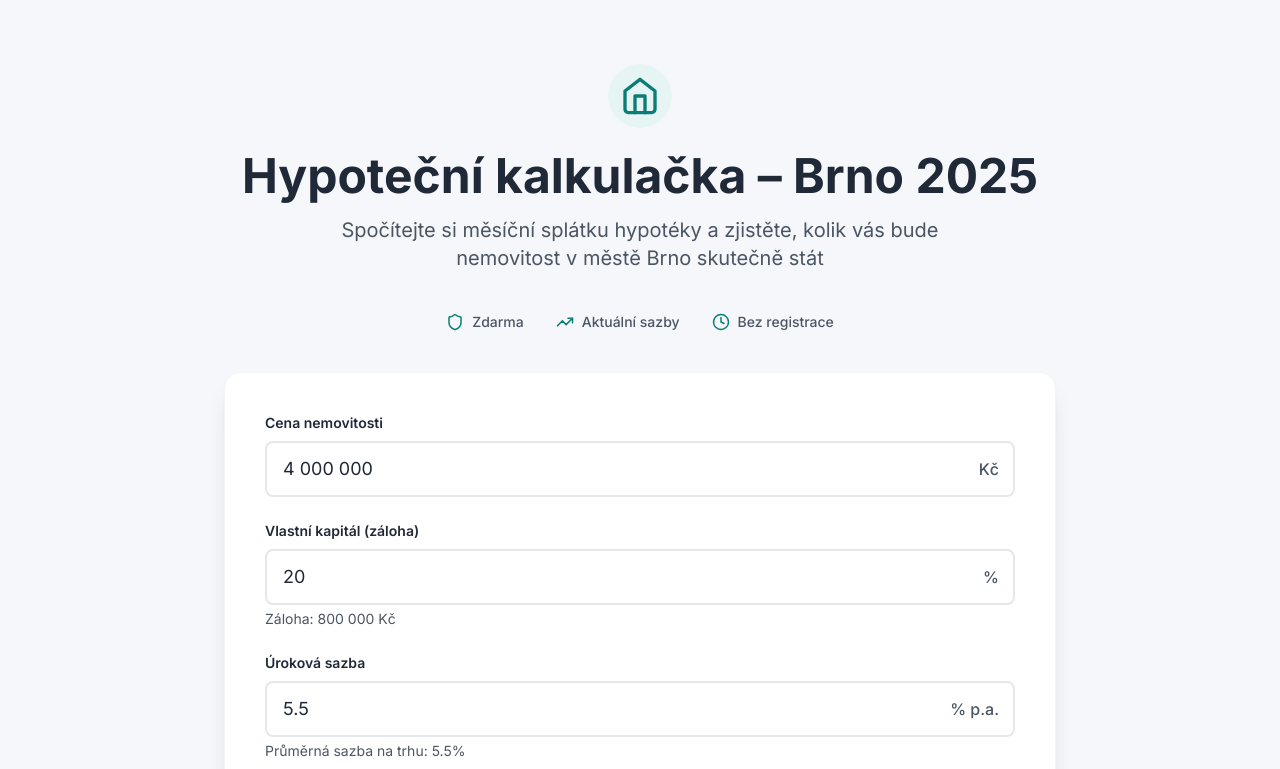
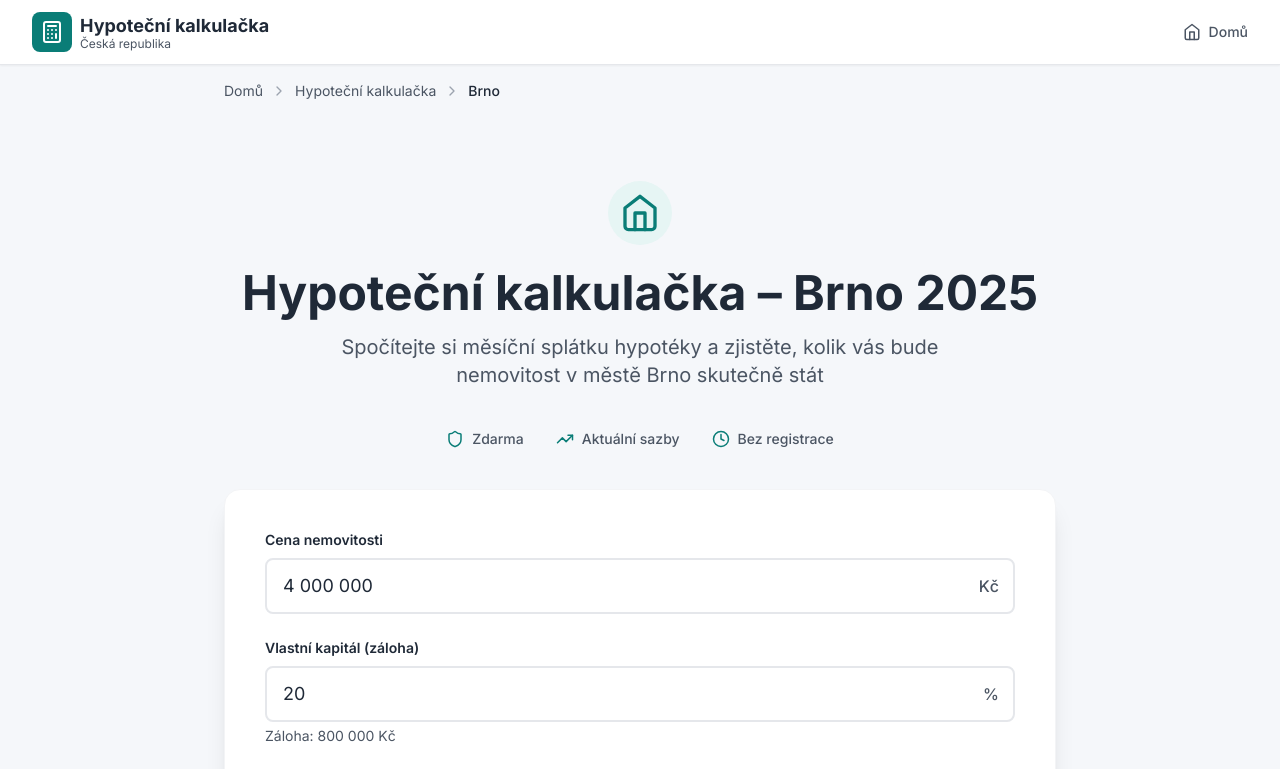
Before and after one commit to martingalmarino/MortgageCalc, a Next.js app: page /cz/hypotecni-kalkulacka/brno in a window 1280 px wide. Shown: the top 769 px of the page. Built offline with nearby package versions, Linux system fonts and the light colour scheme.

Commit message:
Add Header navigation and Breadcrumbs for better UX

```diff
--- /dev/null
+++ b/components/Breadcrumbs.tsx
@@ -0,0 +1,49 @@
+import React from 'react';
+import Link from 'next/link';
+import { ChevronRight } from 'lucide-react';
+
+interface BreadcrumbItem {
+  label: string;
+  href?: string;
+}
+
+interface BreadcrumbsProps {
+  items: BreadcrumbItem[];
+}
+
+export default function Breadcrumbs({ items }: BreadcrumbsProps) {
+  return (
+    <nav aria-label="Breadcrumb" className="py-4">
+      <div className="max-w-4xl mx-auto px-4 sm:px-6 lg:px-8">
+        <ol className="flex items-center flex-wrap gap-2 text-sm">
+          {items.map((item, index) => {
+            const isLast = index === items.length - 1;
+
+            return (
+              <li key={index} className="flex items-center gap-2">
+                {index > 0 && (
+                  <ChevronRight className="text-gray-400" size={16} />
+                )}
+                {item.href && !isLast ? (
+                  <Link
+                    href={item.href}
+                    className="text-text-secondary hover:text-primary transition-colors"
+                  >
+                    {item.label}
+                  </Link>
+                ) : (
+                  <span
+                    className={isLast ? 'text-text-primary font-medium' : 'text-text-secondary'}
+                    aria-current={isLast ? 'page' : undefined}
+                  >
+                    {item.label}
+                  </span>
+                )}
+              </li>
+            );
+          })}
+        </ol>
+      </div>
+    </nav>
+  );
+}
--- /dev/null
+++ b/components/Header.tsx
@@ -0,0 +1,39 @@
+import React from 'react';
+import Link from 'next/link';
+import { Home, Calculator } from 'lucide-react';
+
+export default function Header() {
+  return (
+    <header className="bg-white border-b border-gray-200 sticky top-0 z-50 shadow-sm">
+      <div className="max-w-7xl mx-auto px-4 sm:px-6 lg:px-8">
+        <div className="flex items-center justify-between h-16">
+          {/* Logo */}
+          <Link href="/" className="flex items-center gap-2 group">
+            <div className="p-2 bg-primary rounded-lg group-hover:bg-primary-600 transition-colors">
+              <Calculator className="text-white" size={24} />
+            </div>
+            <div className="hidden sm:block">
+              <h2 className="text-lg font-bold text-text-primary">
+                Hypoteční kalkulačka
+              </h2>
+              <p className="text-xs text-text-secondary -mt-1">
+                Česká republika
+              </p>
+            </div>
+          </Link>
+
+          {/* Navigation */}
+          <nav className="flex items-center gap-6">
+            <Link
+              href="/"
+              className="flex items-center gap-2 text-sm font-medium text-text-secondary hover:text-primary transition-colors"
+            >
+              <Home size={18} />
+              <span className="hidden sm:inline">Domů</span>
+            </Link>
+          </nav>
+        </div>
+      </div>
+    </header>
+  );
+}
--- a/pages/cz/hypotecni-kalkulacka/[city].tsx
+++ b/pages/cz/hypotecni-kalkulacka/[city].tsx
@@ -2,6 +2,8 @@ import { GetStaticPaths, GetStaticProps } from 'next';
 import Head from 'next/head';
 import { getAllCitySlugs, getCityBySlug, getOtherCities, City } from '@/lib/citiesCZ';
 import { getReferenceInterestRate } from '@/lib/mortgageCalc';
+import Header from '@/components/Header';
+import Breadcrumbs from '@/components/Breadcrumbs';
 import CalculatorHero from '@/components/CalculatorHero';
 import CTACompareBanks from '@/components/CTACompareBanks';
 import CityPills from '@/components/CityPills';
@@ -60,6 +62,16 @@ export default function CityPage({ city, otherCities, referenceRate }: CityPageP
           }}
         />
       </Head>
+
+      <Header />
+
+      <Breadcrumbs
+        items={[
+          { label: 'Domů', href: '/' },
+          { label: 'Hypoteční kalkulačka', href: '/' },
+          { label: city.name },
+        ]}
+      />
 
       <main className="min-h-screen">
         {/* Calculator Hero Section */}
--- a/pages/index.tsx
+++ b/pages/index.tsx
@@ -2,6 +2,7 @@ import { GetStaticProps } from 'next';
 import Head from 'next/head';
 import { citiesCZ } from '@/lib/citiesCZ';
 import { getReferenceInterestRate } from '@/lib/mortgageCalc';
+import Header from '@/components/Header';
 import CalculatorHero from '@/components/CalculatorHero';
 import CTACompareBanks from '@/components/CTACompareBanks';
 import CityPills from '@/components/CityPills';
@@ -59,6 +60,8 @@ export default function Home({ referenceRate }: HomeProps) {
         />
       </Head>
 
+      <Header />
+
       <main className="min-h-screen">
         {/* Calculator Hero Section */}
         <CalculatorHero defaultRate={referenceRate} />
```
